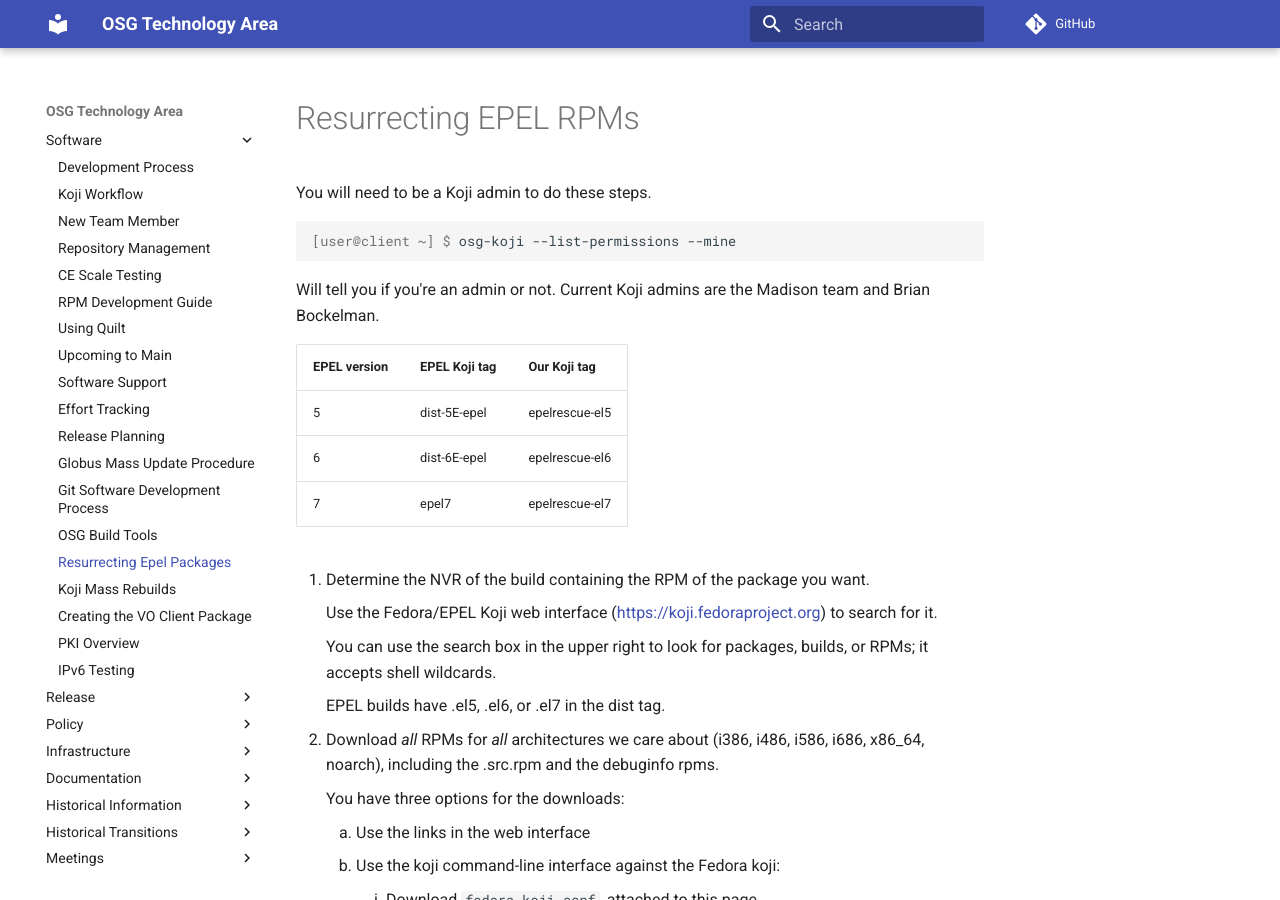
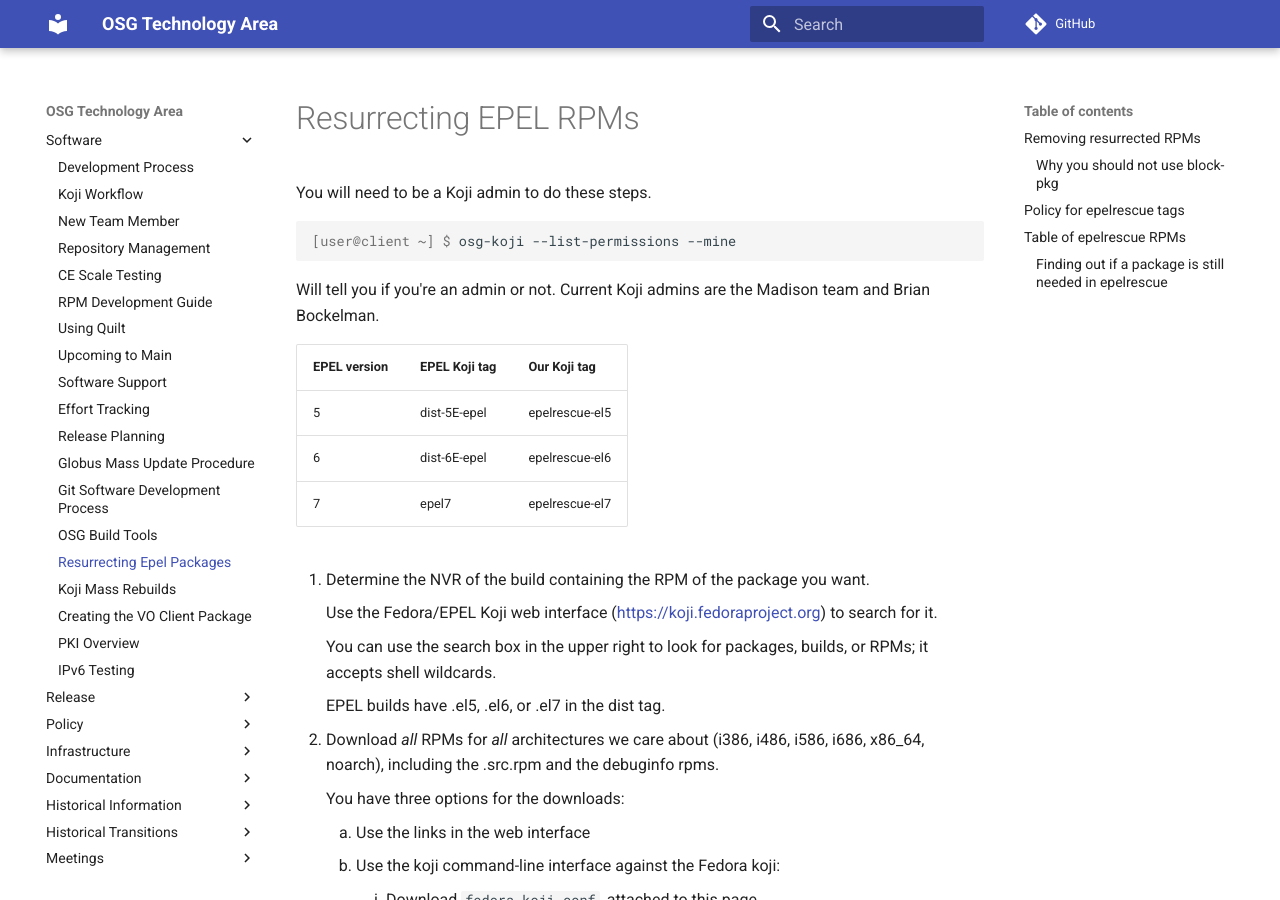
Before and after one commit to zvada/technology, an MkDocs documentation site: the page built from docs/software/resurrecting-epel-packages.md, in a window 1280 px wide and 900 px high. Built offline with MkDocs 1.6.1 and Material for MkDocs 9.7.7, drawn with Linux system fonts in a browser that asks for light colours; comment, search, counter and statistics services are not loaded; old or Windows-style settings are respelled for this version of MkDocs.

Commit message:
Demote headers

```diff
--- a/docs/software/resurrecting-epel-packages.md
+++ b/docs/software/resurrecting-epel-packages.md
@@ -75,7 +75,7 @@
 7. Update the epelrescue RPMs table below
 
 Removing resurrected RPMs
-=========================
+-------------------------
 
 In case the RPM appeared back in EPEL, or we no longer need it, here's how to remove it from the epelrescue tags so we're not overriding the EPEL version:
 
@@ -89,8 +89,7 @@
         :::console
         [user@client ~] $ osg-koji untag-pkg %RED%<OUR_KOJI_TAG> <BUILD>%ENDCOLOR%
 
-Why you should not use block-pkg
---------------------------------
+### Why you should not use block-pkg
 
 EPEL removes their packages by using 'koji block-pkg', which leaves the package and the builds in the tag, but prevents it from appearing in the repos. We cannot do that, because blocks are inherited and this will mess up our build repos. This is what happened in one case:
 
@@ -101,12 +100,12 @@
 5. I unblocked the rpmdevtools, and just untagged the build instead, regenerated our build repos, and we could build again.
 
 Policy for epelrescue tags
-==========================
+--------------------------
 
 <https://jira.opensciencegrid.org/browse/SOFTWARE-2046>
 
 Table of epelrescue RPMs
-========================
+------------------------
 
 | Package                                             | Distro version | Date added | Reason added                     | Date removed |
 |:----------------------------------------------------|:---------------|:-----------|:---------------------------------|:-------------|
@@ -116,8 +115,7 @@
 | python-requests-1.1.0-4.el6                         | 6              | 2015-09-23 | Dep of osg-build (via mock)      | 2015-10-14   |
 | python-urllib3-1.5-7.el6                            | 6              | 2015-09-23 | Dep of osg-build (via mock)      | 2015-10-14   |
 
-Finding out if a package is still needed in epelrescue
-------------------------------------------------------
+### Finding out if a package is still needed in epelrescue
 
 Set `$pkg` to the name of a package to test (e.g. `python-six`), and `$rhel` set to the RHEL version you're testing for (e.g. `5`, `6`, or `7`).
 
```
